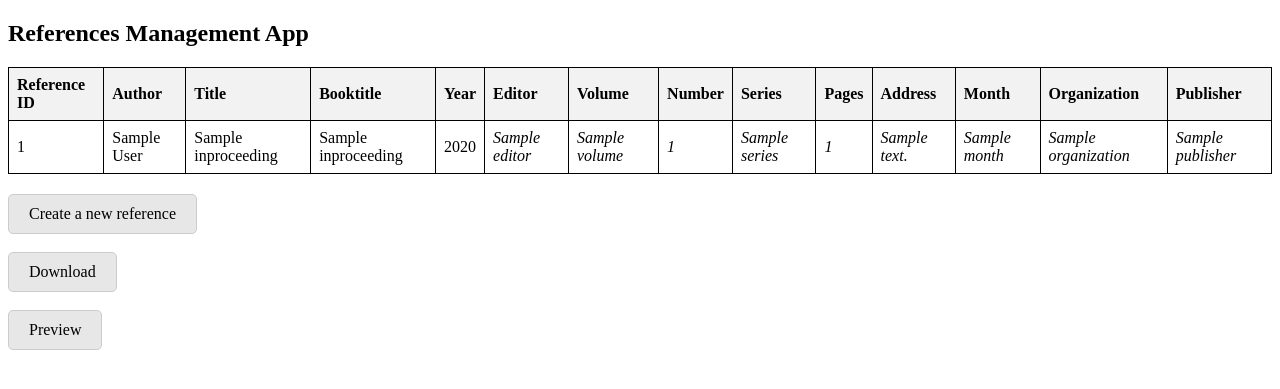
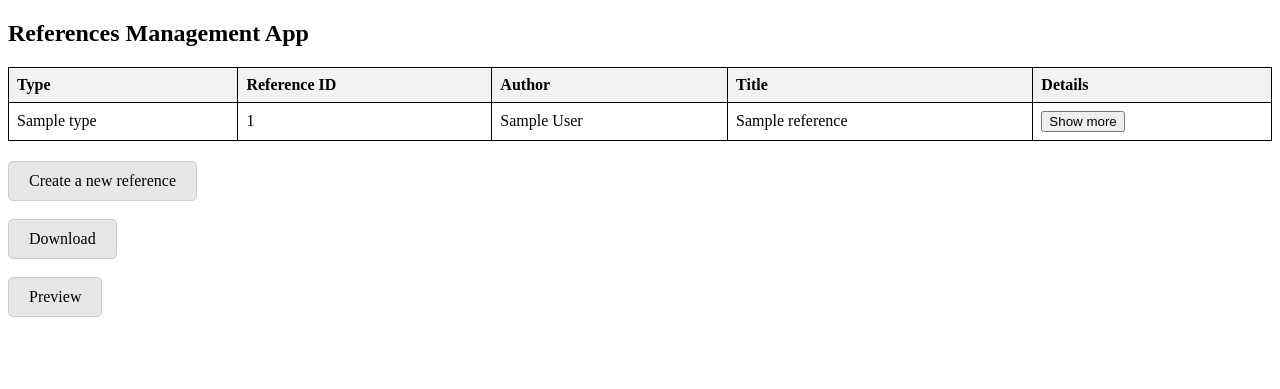
Before and after one commit to lamtonylam/ohtuminiprojekti, a Flask app: template src/templates/index.html in a window 1280 px wide. Shown: the top 389 px of the page. Run offline with Flask 3, Linux system fonts and the light colour scheme; the template is opened without the code that fills it: most values are stand-ins (such as "Sample title", 1, 10 or a date in 2020).

Commit message:
Modified front page table
Co-authored-by: Hamed <ebadihamed18@gmail.com>

```diff
--- a/src/app.py
+++ b/src/app.py
@@ -10,7 +10,39 @@ from bibtex_parser import inproceeding_bibtex_parser
 @app.route("/")
 def index():
     inproceedings = get_inproceedings()
-    return render_template("index.html", inproceedings=inproceedings)
+    return render_template("index.html", references= [
+    {
+        "type": "inproceedings",
+        "reference_id": "ref01",
+        "author": "Alice Johnson",
+        "title": "Advances in AI",
+        "booktitle": "Proceedings of the AI Conference 2024",
+        "year": 2024,
+        "editor": "-",
+        "organization": "AI Society"
+    },
+    {
+        "type": "article",
+        "reference_id": "ref02",
+        "author": "Bob Smith",
+        "title": "Deep Learning Insights",
+        "journal": "Journal of Machine Learning",
+        "year": 2023,
+        "volume": 12,
+        "number": 3,
+        "publisher": "ML Publishers"
+    },
+    {
+        "type": "book",
+        "reference_id": "ref03",
+        "author": "Clara White",
+        "title": "Data Science Fundamentals",
+        "year": 2022,
+        "publisher": "Tech Books",
+        "isbn": "978-1234567890"
+    }
+]
+)
 
 
 # get a preview of the bibtex
--- a/src/templates/index.html
+++ b/src/templates/index.html
@@ -10,45 +10,62 @@
   <table>
     <thead>
       <tr>
+        <th>Type</th>
         <th>Reference ID</th>
         <th>Author</th>
         <th>Title</th>
-          <th>Booktitle</th>
-          <th>Year</th>
-          <th>Editor</th>
-          <th>Volume</th>
-          <th>Number</th>
-          <th>Series</th>
-          <th>Pages</th>
-          <th>Address</th>
-          <th>Month</th>
-          <th>Organization</th>
-          <th>Publisher</th>
+        <th>Details</th>
       </tr>
     </thead>
     <tbody>
-        {% for inproceeding in inproceedings %}
+      {% for reference in references %}
         <tr>
-            <td>{{ inproceeding.reference_id }}</td>
-            <td>{{ inproceeding.author }}</td>
-            <td>{{ inproceeding.title }}</td>
-            <td>{{ inproceeding.booktitle }}</td>
-            <td>{{ inproceeding.year }}</td>
-            <td class="optionalfield">{{ inproceeding.editor or "-"}}</td>
-            <td class="optionalfield">{{ inproceeding.volume or "-"}}</td>
-            <td class="optionalfield">{{ inproceeding.number or "-"}}</td>
-            <td class="optionalfield">{{ inproceeding.series or "-"}}</td>
-            <td class="optionalfield">{{ inproceeding.pages or "-"}}</td>
-            <td class="optionalfield">{{ inproceeding.address or "-"}}</td>
-            <td class="optionalfield">{{ inproceeding.month or "-"}}</td>
-            <td class="optionalfield">{{ inproceeding.organization or "-"}}</td>
-            <td class="optionalfield">{{ inproceeding.publisher or "-"}}</td>
+          <td>{{ reference.type }}</td>
+          <td>{{ reference.reference_id }}</td>
+          <td>{{ reference.author }}</td>
+          <td>{{ reference.title }}</td>
+          <td class="details" id="details_{{ reference.reference_id }}" style="display:none;">
+            {% if reference.type == 'inproceedings' %}
+              {% if reference.booktitle %} Booktitle: {{ reference.booktitle }}<br>{% endif %}
+              {% if reference.year %} Year: {{ reference.year }}<br>{% endif %}
+              {% if reference.editor and reference.editor != '-' %} Editor: {{ reference.editor }}<br>{% endif %}
+              {% if reference.organization and reference.organization != '-' %} Organization: {{ reference.organization }}<br>{% endif %}
+            {% elif reference.type == 'article' %}
+              {% if reference.journal %} Journal: {{ reference.journal }}<br>{% endif %}
+              {% if reference.year %} Year: {{ reference.year }}<br>{% endif %}
+              {% if reference.volume and reference.volume != '-' %} Volume: {{ reference.volume }}<br>{% endif %}
+              {% if reference.number and reference.number != '-' %} Number: {{ reference.number }}<br>{% endif %}
+              {% if reference.publisher and reference.publisher != '-' %} Publisher: {{ reference.publisher }}<br>{% endif %}
+            {% elif reference.type == 'book' %}
+              {% if reference.year %} Year: {{ reference.year }}<br>{% endif %}
+              {% if reference.publisher and reference.publisher != '-' %} Publisher: {{ reference.publisher }}<br>{% endif %}
+              {% if reference.isbn and reference.isbn != '-' %} ISBN: {{ reference.isbn }}<br>{% endif %}
+            {% endif %}
+          </td>
+          <td>
+            <button type="button" class="toggle-btn" data-ref-id="{{ reference.reference_id }}">Show more</button>
+          </td>
         </tr>
       {% endfor %}
     </tbody>
   </table>
 </div>
 
+<script>
+  // Function to toggle the visibility of the details section for each reference
+  document.querySelectorAll('.toggle-btn').forEach(button => {
+    button.addEventListener('click', () => {
+      const refId = button.getAttribute('data-ref-id');
+      const detailsSection = document.getElementById(`details_${refId}`);
+      const isVisible = detailsSection.style.display === 'block';
+
+      // Toggle the visibility: show if hidden, hide if visible
+      detailsSection.style.display = isVisible ? 'none' : 'block';
+      // Change the button text based on visibility
+      button.textContent = isVisible ? 'Show more' : 'Hide';
+    });
+  });
+</script>
 <div>
   <a href="/new_reference" class="button-link" id="button_to_reference"> Create a new reference</a>
   <form action="/download" method="GET" style="display: block;"><br>
```
Lines whose indentation alone changed are shown as unchanged.
